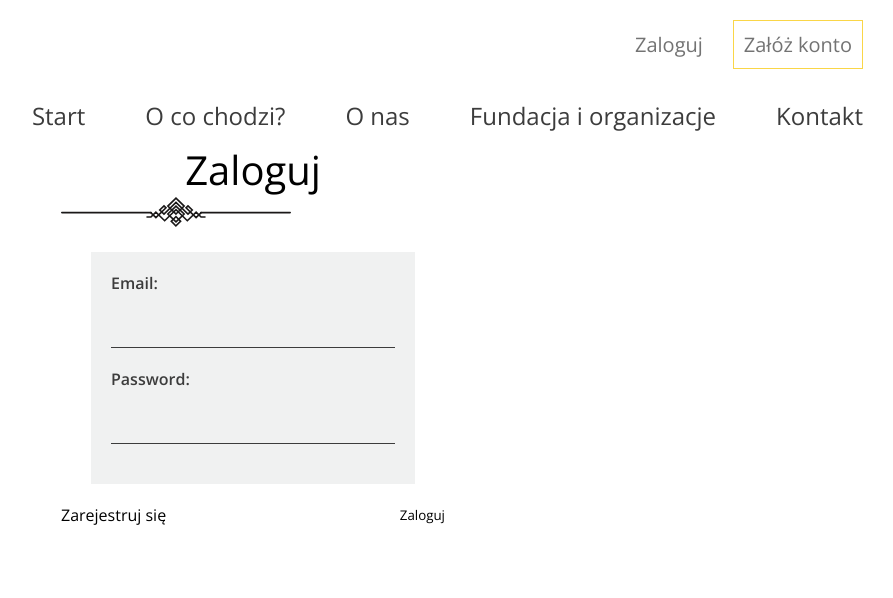
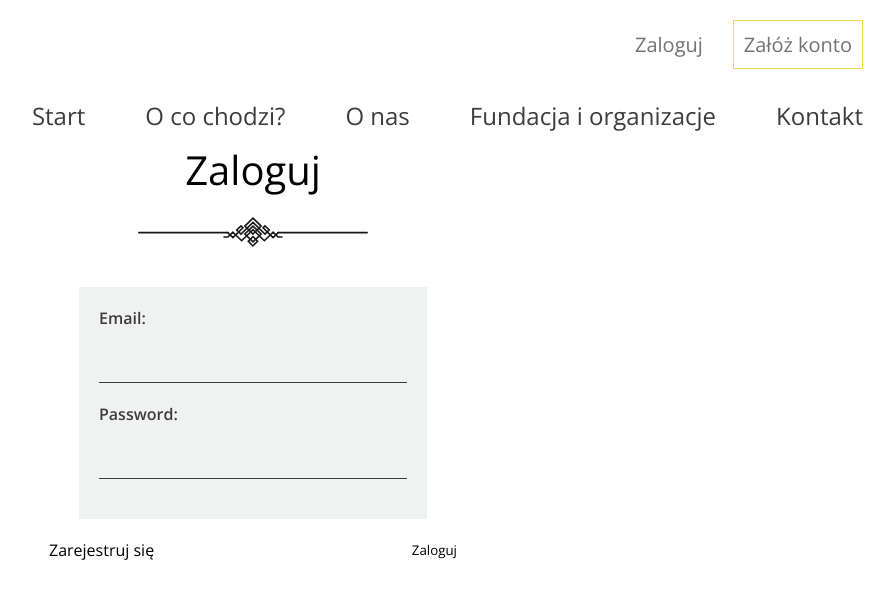
Before and after one commit to Nosbuk/oddaj_reczy_redux, a React (Create React App) app: page /zaloguj in a window 1280 px wide. Shown: the top 598 px of the page, without its empty margins (387-1280 px from the left). Built offline with nearby package versions, Linux system fonts and the light colour scheme; no server answers.

Commit message:
decoration css tweaks

```diff
--- a/src/components/Auth/Sign.js
+++ b/src/components/Auth/Sign.js
@@ -8,7 +8,7 @@ export const Sign = () => {
   const emailRef = useRef();
   const passwordRef = useRef();
   const passwordConfirmRef = useRef();
-  const { currentUser, signup, login } = useAuth();
+  const { signup, login } = useAuth();
   const [loading, setLoading] = useState(false);
   const [error, setError] = useState("");
   const { pathname } = useLocation();
--- a/src/scss/elements/Auth/_Sign.scss
+++ b/src/scss/elements/Auth/_Sign.scss
@@ -2,6 +2,12 @@
   width: 90%;
   max-width: 384px;
   margin: auto;
+  display: flex;
+  align-items: center;
+  flex-direction: column;
+  .decoration {
+    margin: 20px 0;
+  }
   &__headline {
     text-align: center;
     font: normal normal normal 40px $font-base;
```
